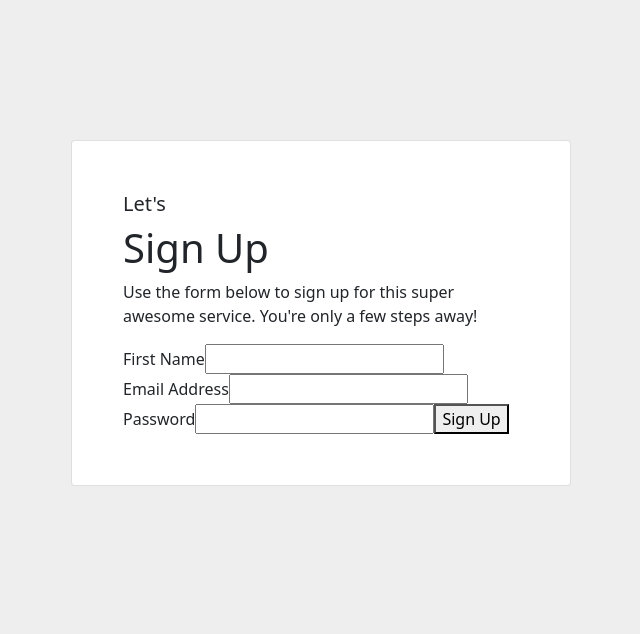
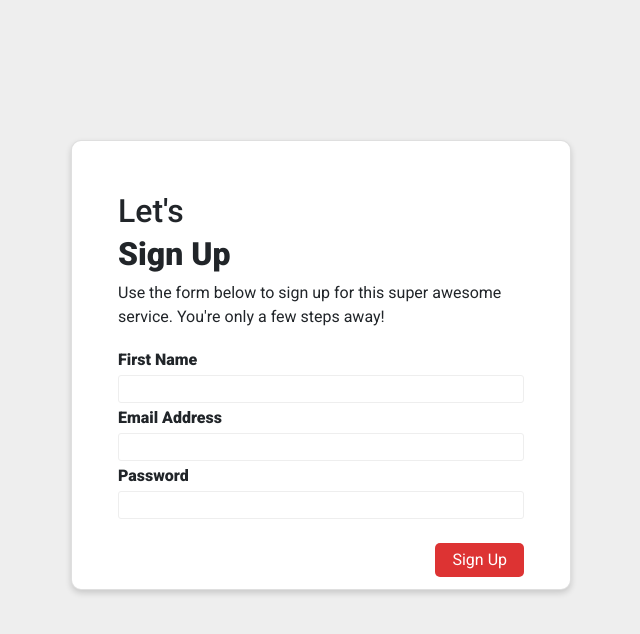
Before and after one commit to eamena/flipgrid, a React (Create React App) app: page / in a window 1280 px wide. Shown: the top 634 px of the page, without its empty margins (319-959 px from the left). Built offline with nearby package versions, Linux system fonts and the light colour scheme.

Commit message:
Form UI completed

```diff
--- a/public/index.html
+++ b/public/index.html
@@ -24,9 +24,15 @@
       work correctly both with client-side routing and a non-root public URL.
       Learn how to configure a non-root public URL by running `npm run build`.
     -->
-    <title>React App</title>
+    <title>Flipgrid</title>
+    <link rel="preconnect" href="https://fonts.googleapis.com" />
+    <link rel="preconnect" href="https://fonts.gstatic.com" crossorigin />
+    <link
+      href="https://fonts.googleapis.com/css2?family=Roboto:wght@400;500;900&display=swap"
+      rel="stylesheet"
+    />
   </head>
-  <body>
+  <body class="background">
     <noscript>You need to enable JavaScript to run this app.</noscript>
     <div id="root"></div>
     <!--
--- a/src/App.js
+++ b/src/App.js
@@ -6,11 +6,11 @@ import { Field, Form, Formik } from "formik";
 function App() {
   const setValues = () => {};
   return (
-    <div className="d-flex stify-content-center align-items-center">
+    <div>
       <Card>
         <Card.Body>
-          <Card.Title>Let's</Card.Title>
-          <h1>Sign Up</h1>
+          <div className="card__title">Let's</div>
+          <h2>Sign Up</h2>
           <div>
             <p>
               Use the form below to sign up for this super awesome service.
@@ -25,13 +25,17 @@ function App() {
               onSubmit={setValues()}
             >
               <Form>
-                <label>First Name</label>
-                <Field id="firstName" name="firstName" />
-                <label>Email Address</label>
-                <Field id="email" name="email" type="email" />
-                <label>Password</label>
-                <Field id="Password" name="Password" />
-                <button type="submit">Sign Up</button>
+                <label>first name</label>
+                <Field id="firstName" name="firstName" required />
+                <label>email Address</label>
+                <Field id="email" name="email" type="email" required />
+                <label>password</label>
+                <Field id="Password" name="Password" required />
+                <div className="position-relative my-4">
+                  <button className="submit" type="submit">
+                    Sign Up
+                  </button>
+                </div>
               </Form>
             </Formik>
           </div>
--- a/src/additional.scss
+++ /dev/null
@@ -1,17 +0,0 @@
-@import url("https://fonts.googleapis.com/css2?family=Roboto:wght@400;500;900&display=swap");
-body {
-  background: #eee !important;
-  font-family: "Roboto";
-}
-#root {
-  display: flex;
-  align-content: center;
-  justify-content: center;
-  vertical-align: middle;
-  padding: 140px;
-}
-
-.card {
-  max-width: 500px;
-  padding: 35px;
-}
--- a/src/index.css
+++ b/src/index.css
@@ -1,11 +1,9 @@
 body {
   margin: 0;
-  font-family: -apple-system, BlinkMacSystemFont, "Segoe UI", "Roboto", "Oxygen",
-    "Ubuntu", "Cantarell", "Fira Sans", "Droid Sans", "Helvetica Neue",
-    sans-serif;
+  font-family: "Roboto", serif;
   -webkit-font-smoothing: antialiased;
   -moz-osx-font-smoothing: grayscale;
-  background: black;
+  background-color: #eee;
 }
 
 code {
--- a/src/index.js
+++ b/src/index.js
@@ -1,7 +1,7 @@
 import React from "react";
 import ReactDOM from "react-dom";
 import "./index.css";
-import "./additional.scss";
+import "./index.scss";
 import App from "./App";
 import reportWebVitals from "./reportWebVitals";
 import "bootstrap/dist/css/bootstrap.min.css";
--- /dev/null
+++ b/src/index.scss
@@ -0,0 +1,55 @@
+body {
+  font-family: "Roboto", serif !important;
+  background-color: #eee;
+}
+.background {
+  display: flex;
+  align-content: center;
+  justify-content: center;
+  padding: 140px;
+  background-color: #eee;
+}
+#root {
+}
+
+.card {
+  max-width: 500px;
+  padding: 30px;
+  border-radius: 10px !important;
+  box-shadow: 0 3px 6px rgb(0 0 0 / 16%);
+
+  &__title {
+    font-weight: 500;
+    font-size: 32px;
+  }
+
+  h2 {
+    font-weight: 900;
+  }
+
+  label {
+    font-size: 16px;
+    font-weight: 600;
+    display: block;
+    padding: 3px 0;
+    text-transform: capitalize;
+  }
+
+  input {
+    width: 100%;
+    border-radius: 3px;
+    border: 1px solid #eee;
+  }
+
+  .submit {
+    //margin: 15px 0 0;
+    position: absolute;
+    right: 0;
+    margin-bottom: 15px;
+    background-color: #dd3333;
+    color: #fff;
+    border: none;
+    border-radius: 5px;
+    padding: 5px 17px;
+  }
+}
```
